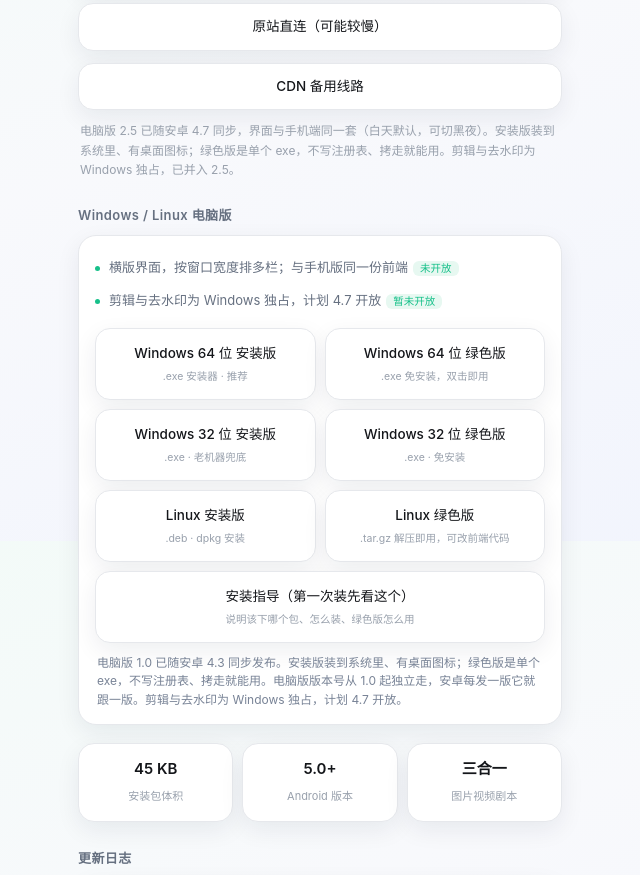
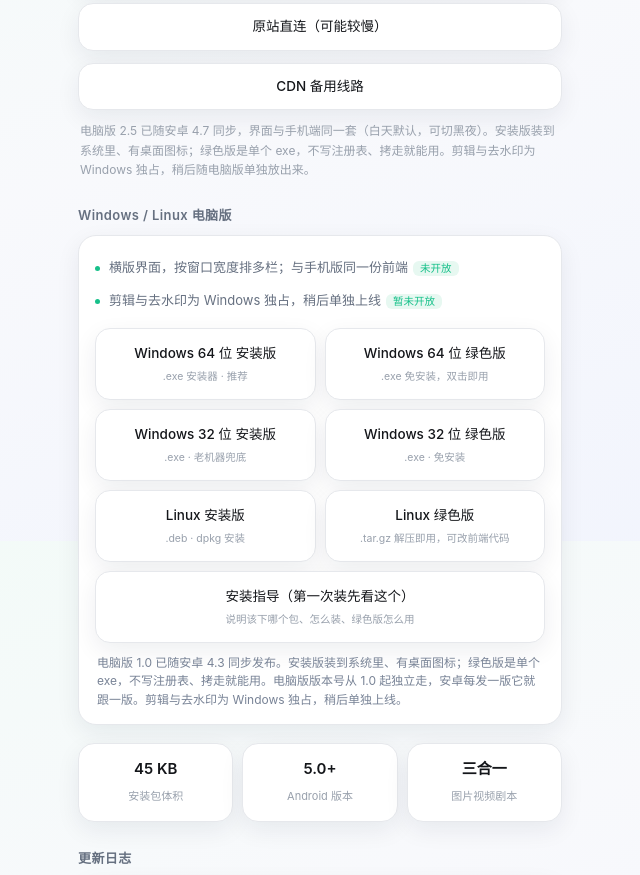
Before and after one commit to lzm-Python/agnes-update, a plain HTML site: page index.html in a window 1280 px wide. Shown: the part 259-1134 px from the top of the page, without its empty margins (320-960 px from the left). Drawn offline with Linux system fonts and the light colour scheme.

Commit message:
note fix

```diff
--- a/index.html
+++ b/index.html
@@ -90,12 +90,12 @@ color:var(--txt);font-size:13.5px;font-weight:500;text-decoration:none;box-shado
   <a class="btn alt" href="https://gh-proxy.com/https://github.com/lzm-Python/agnes-update/releases/latest/download/AgnesVideo.apk">GitHub 加速线路</a>
   <a class="btn alt" href="https://github.com/lzm-Python/agnes-update/releases/latest/download/AgnesVideo.apk">原站直连（可能较慢）</a>
   <a class="btn alt" href="https://cdn.jsdelivr.net/gh/lzm-Python/agnes-update@main/apk/AgnesVideo.apk">CDN 备用线路</a>
-  <p style="font-size:12px;color:#98A0AC;margin:11px 2px 0;line-height:1.6">电脑版 2.5 已随安卓 4.7 同步，界面与手机端同一套（白天默认，可切黑夜）。安装版装到系统里、有桌面图标；绿色版是单个 exe，不写注册表、拷走就能用。剪辑与去水印为 Windows 独占，已并入 2.5。</p>
+  <p style="font-size:12px;color:#98A0AC;margin:11px 2px 0;line-height:1.6">电脑版 2.5 已随安卓 4.7 同步，界面与手机端同一套（白天默认，可切黑夜）。安装版装到系统里、有桌面图标；绿色版是单个 exe，不写注册表、拷走就能用。剪辑与去水印为 Windows 独占，稍后随电脑版单独放出来。</p>
 
   <h2>Windows / Linux 电脑版</h2>
   <div class="card">
     <div class="li"><i></i><span>横版界面，按窗口宽度排多栏；与手机版同一份前端<span class="tag">未开放</span></span></div>
-    <div class="li"><i></i><span>剪辑与去水印为 Windows 独占，计划 4.7 开放<span class="tag">暂未开放</span></span></div>
+    <div class="li"><i></i><span>剪辑与去水印为 Windows 独占，稍后单独上线<span class="tag">暂未开放</span></span></div>
     <div class="pcg">
       <a class="b" href="https://github.com/lzm-Python/agnes-update/releases/download/pc-v1.5/Agnes_1.0_win64_setup.exe">Windows 64 位 安装版<small>.exe 安装器 · 推荐</small></a>
       <a class="b" href="https://github.com/lzm-Python/agnes-update/releases/download/pc-v1.5/Agnes_1.0_win64_portable.exe">Windows 64 位 绿色版<small>.exe 免安装，双击即用</small></a>
@@ -105,7 +105,7 @@ color:var(--txt);font-size:13.5px;font-weight:500;text-decoration:none;box-shado
       <a class="b" href="https://github.com/lzm-Python/agnes-update/releases/download/pc-v1.5/agnes_1.0_linux_amd64.tar.gz">Linux 绿色版<small>.tar.gz 解压即用，可改前端代码</small></a>
       <a class="b full" href="https://github.com/lzm-Python/agnes-update/releases/download/pc-v1.5/install-guide.txt">安装指导（第一次装先看这个）<small>说明该下哪个包、怎么装、绿色版怎么用</small></a>
     </div>
-    <p style="font-size:12px;color:#788396;margin:11px 2px 0;line-height:1.55">电脑版 1.0 已随安卓 4.3 同步发布。安装版装到系统里、有桌面图标；绿色版是单个 exe，不写注册表、拷走就能用。电脑版版本号从 1.0 起独立走，安卓每发一版它就跟一版。剪辑与去水印为 Windows 独占，计划 4.7 开放。</p>
+    <p style="font-size:12px;color:#788396;margin:11px 2px 0;line-height:1.55">电脑版 1.0 已随安卓 4.3 同步发布。安装版装到系统里、有桌面图标；绿色版是单个 exe，不写注册表、拷走就能用。电脑版版本号从 1.0 起独立走，安卓每发一版它就跟一版。剪辑与去水印为 Windows 独占，稍后单独上线。</p>
   </div>
 
   <div class="grid">
```
